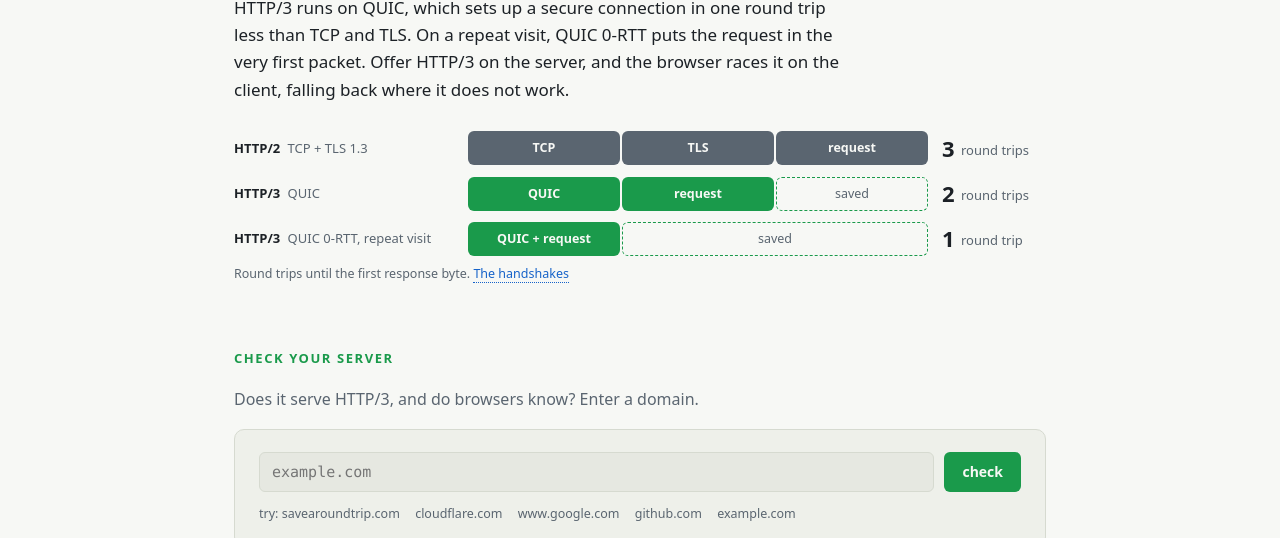
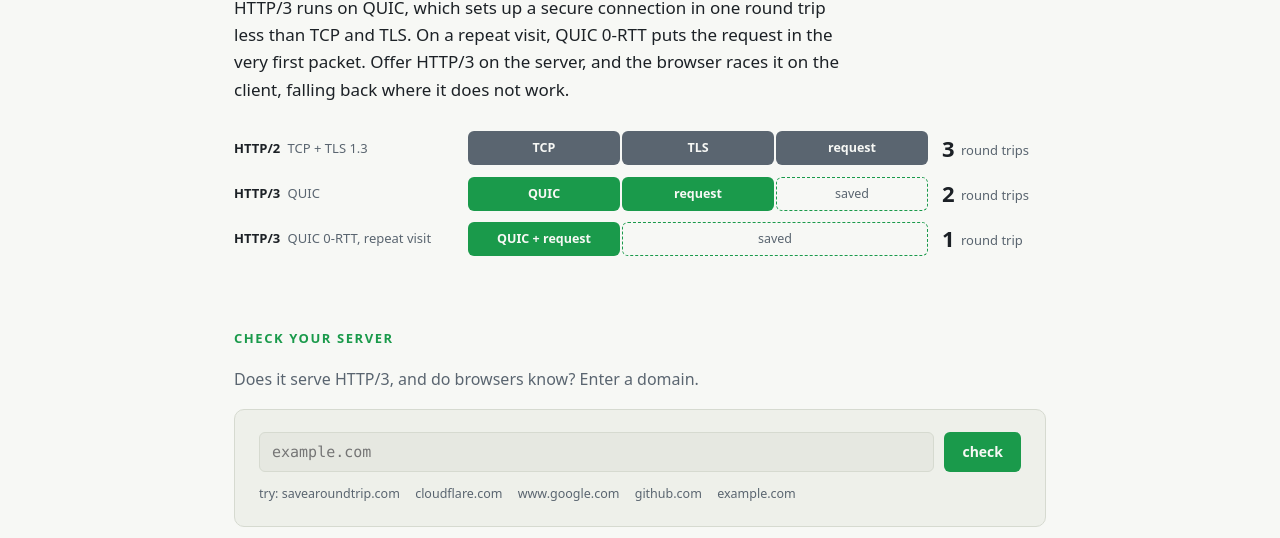
Before and after one commit to mxinden-bot/savearoundtrip, a plain HTML site: page index.html in a window 1280 px wide. Shown: the part 238-776 px from the top of the page. Drawn offline with Linux system fonts and the light colour scheme.

Commit message:
Hero: drop the caption under the round-trip waterfall
Co-Authored-By: Claude Opus 5.5 <noreply@anthropic.com>
Claude-Session: https://claude.ai/code/session_012FRuZ5gtSW2BsteXtTem2k

```diff
--- a/css/style.css
+++ b/css/style.css
@@ -123,7 +123,6 @@ h1 .hl { color: var(--accent); }
 .seg.span2 { grid-column: span 2; }
 .rtcount { font-size: 13px; color: var(--fg-dim); white-space: nowrap; }
 .rtcount b { font-size: 22px; color: var(--fg); margin-right: 3px; vertical-align: -2px; }
-.ladder-cap { color: var(--fg-dim); font-size: 12.5px; margin: 0; }
 @media (max-width: 560px) {
   .rtrow { grid-template-columns: 1fr auto; gap: 4px 10px; }
   .rtlabel { grid-column: 1; grid-row: 1; }
--- a/index.html
+++ b/index.html
@@ -56,7 +56,6 @@
         <div class="rtcount"><b>1</b> round trip</div>
       </div>
     </div>
-    <p class="ladder-cap">Round trips until the first response byte. <a href="#round-trips">The handshakes</a></p>
   </div>
 
   <!-- CHECK -->
```
